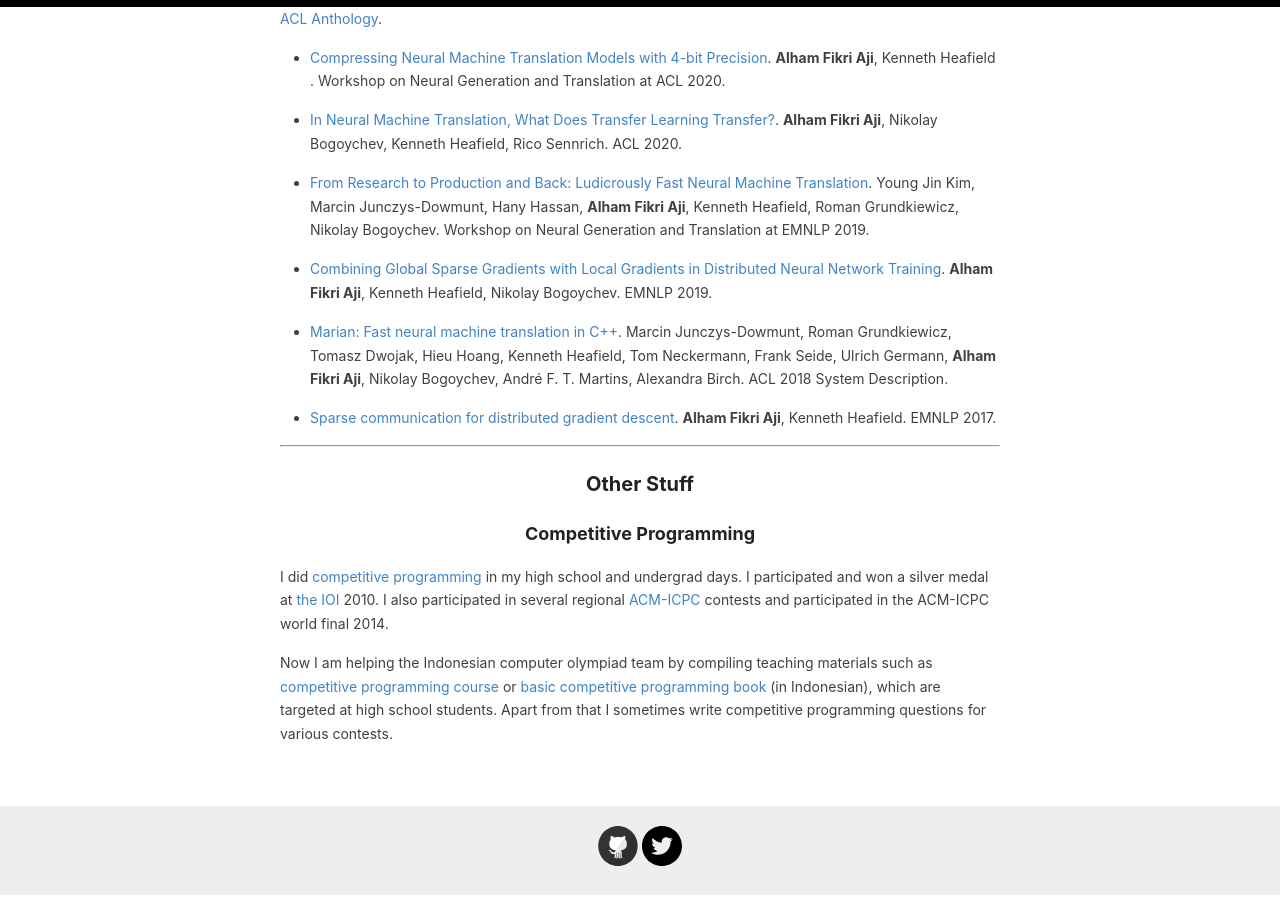
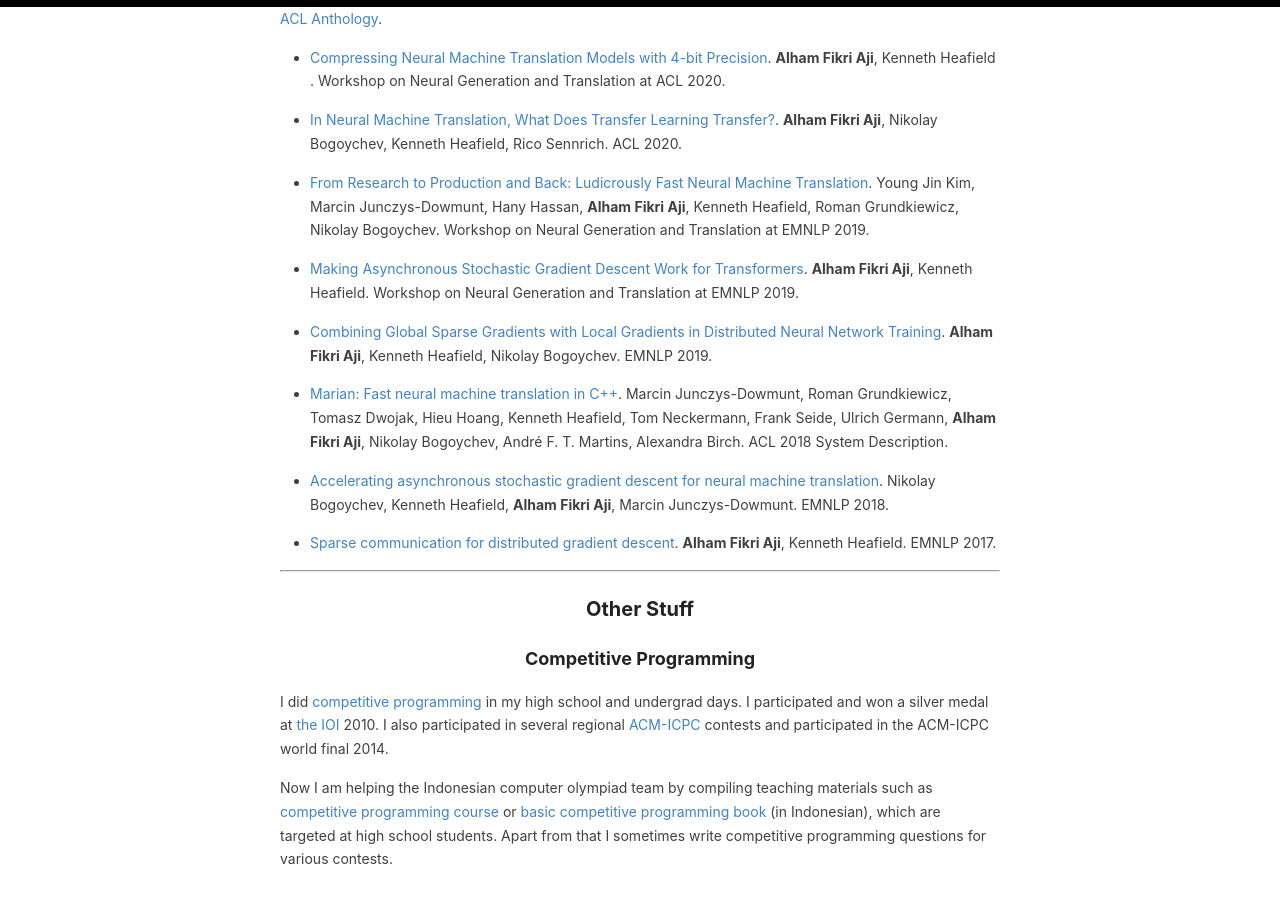
Before and after one commit to afaji/afaji.github.io, a Jekyll site: the page built from index.md, in a window 1280 px wide and 900 px high, scrolled down 824 px. Built offline with Jekyll 4.4.1, drawn with Linux system fonts in a browser that asks for light colours.

Commit message:
Update index.md

```diff
--- a/index.md
+++ b/index.md
@@ -33,9 +33,14 @@ here are some of the papers that I have published. The rest of my papers can be
 
 - [From Research to Production and Back: Ludicrously Fast Neural Machine Translation](https://www.aclweb.org/anthology/D19-5632.pdf). Young Jin Kim, Marcin Junczys-Dowmunt, Hany Hassan, __Alham Fikri Aji__, Kenneth Heafield, Roman Grundkiewicz, Nikolay Bogoychev. Workshop on Neural Generation and Translation at EMNLP 2019.
 
+- [Making Asynchronous Stochastic Gradient Descent Work for Transformers](https://www.aclweb.org/anthology/D19-5608.pdf). __Alham Fikri Aji__, Kenneth Heafield. Workshop on Neural Generation and Translation at EMNLP 2019.
+
 - [Combining Global Sparse Gradients with Local Gradients in Distributed Neural Network Training](https://www.aclweb.org/anthology/D19-1373.pdf). __Alham Fikri Aji__, Kenneth Heafield, Nikolay Bogoychev. EMNLP 2019.
 
 - [Marian: Fast neural machine translation in C++](https://www.aclweb.org/anthology/P18-4020.pdf). Marcin Junczys-Dowmunt, Roman Grundkiewicz, Tomasz Dwojak, Hieu Hoang, Kenneth Heafield, Tom Neckermann, Frank Seide, Ulrich Germann, __Alham Fikri Aji__, Nikolay Bogoychev, André F. T. Martins, Alexandra Birch. ACL 2018 System Description.
+
+- [Accelerating asynchronous stochastic gradient descent for neural machine translation](https://www.aclweb.org/anthology/D18-1332.pdf). Nikolay Bogoychev, Kenneth Heafield, __Alham Fikri Aji__, Marcin Junczys-Dowmunt. EMNLP 2018.
+
 
 - [Sparse communication for distributed gradient descent](https://www.aclweb.org/anthology/D17-1045.pdf). __Alham Fikri Aji__, Kenneth Heafield. EMNLP 2017.
 
```
